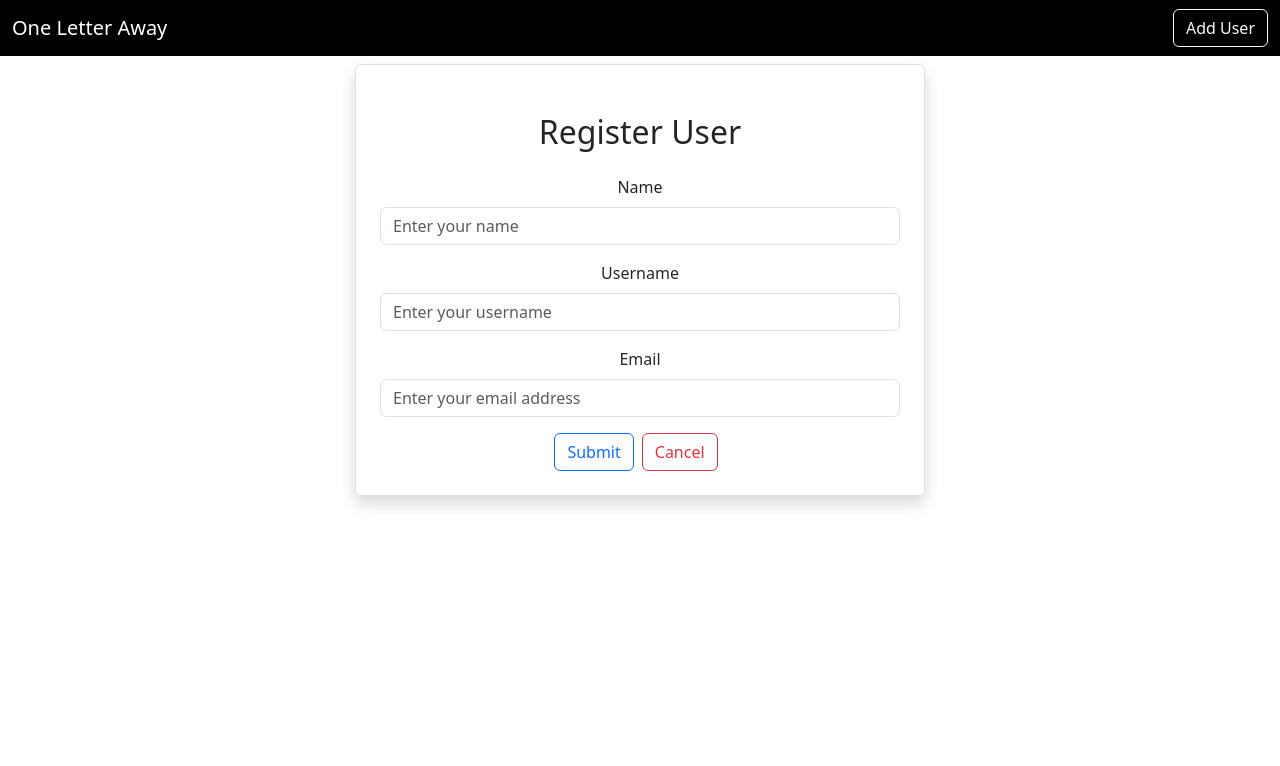
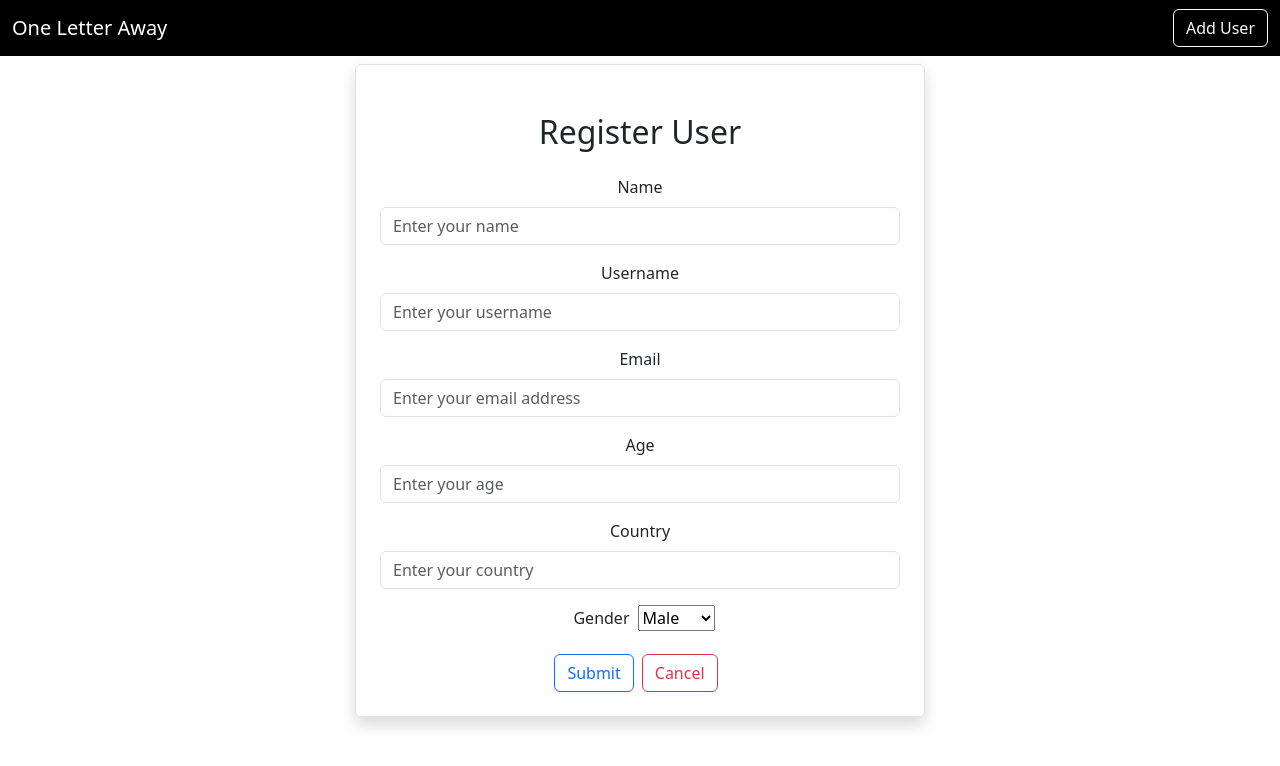
Before and after one commit to nadeeshaani/one-letter-away, a React (Create React App) app in the folder fullstack-frontend/: page /addUser in a window 1280 px wide. Shown: the top 766 px of the page. Built offline with nearby package versions, Linux system fonts and the light colour scheme.

Commit message:
updated register user form

```diff
--- a/fullstack-frontend/src/users/AddUser.js
+++ b/fullstack-frontend/src/users/AddUser.js
@@ -36,6 +36,39 @@ export default function AddUser() {
                     name='email'/>
                 </div>
 
+                <div className='mb-3'>
+                    <label htmlFor='Age' className='form-label'>
+                        Age
+                    </label>
+                    <input type={"number"}
+                    className='form-control'
+                    placeholder='Enter your age'
+                    name='age'/>
+                </div>
+
+                <div className='mb-3'>
+                    <label htmlFor='Country' className='form-label'>
+                        Country
+                    </label>
+                    <input type={"text"}
+                    className='form-control'
+                    placeholder='Enter your country'
+                    name='country'/>
+                </div>
+
+                <div className='mb-3'>
+                    <label htmlFor='Country' className='form-label mx-2'>
+                        Gender
+                    </label>
+                    <select id="gender" name="gender">
+  <option value="Male">Male</option>
+  <option value="Female">Female</option>
+  <option value="Other">Other</option>
+</select>
+                </div>
+
+
+
                 <button type="Submit" className='btn btn-outline-primary'>Submit</button>
                 <button type="Cancel" className='btn btn-outline-danger mx-2'>Cancel</button>
 
```
